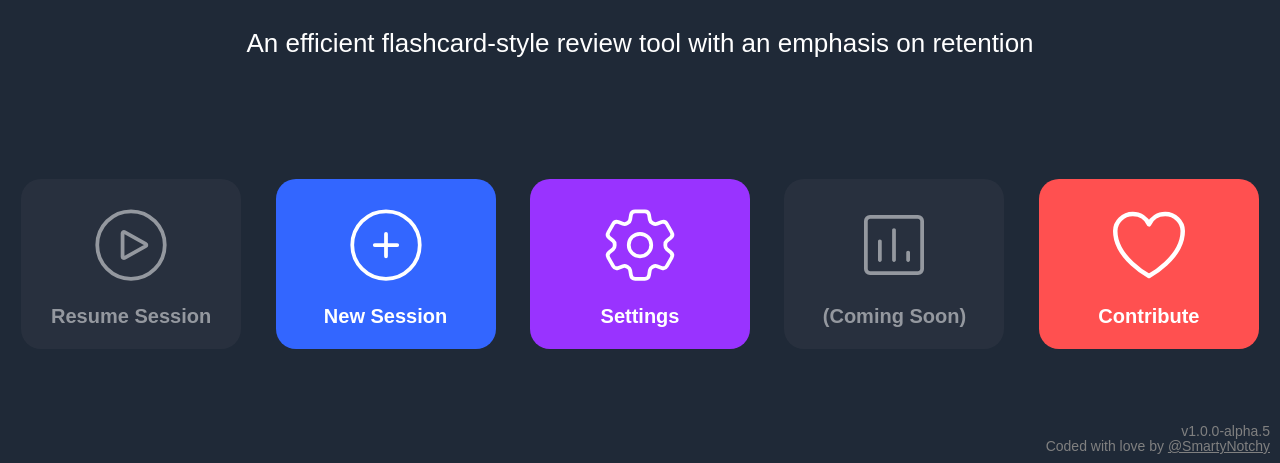
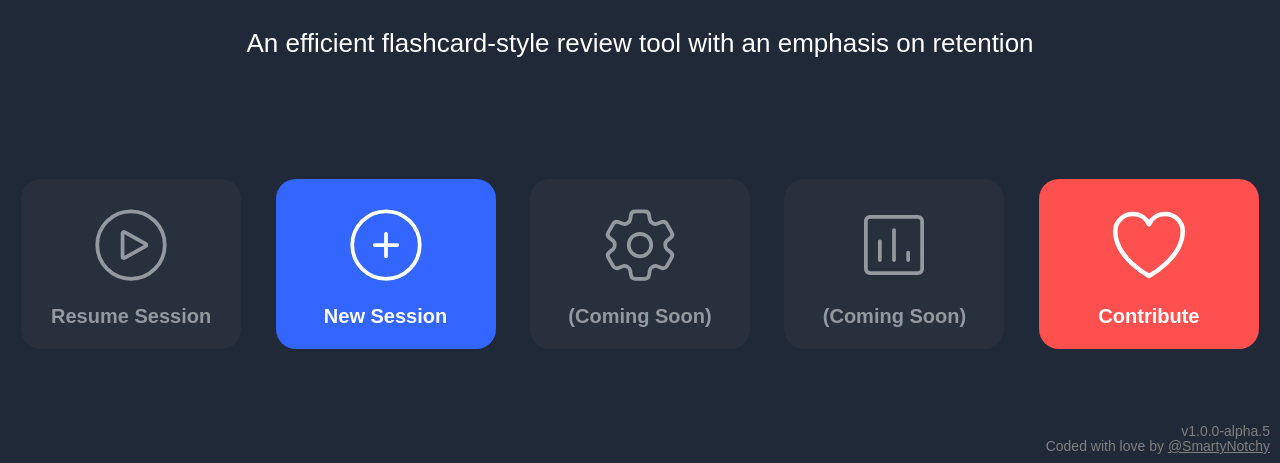
Before and after one commit to SmartyNotchy/Rapidfire, a plain HTML site: page index.html in a window 1280 px wide. Shown: the part 337-800 px from the top of the page. Drawn offline with Linux system fonts and the light colour scheme; a web font is replaced by a local one.

Commit message:
Final Polish before Alpha Update

```diff
--- a/index.html
+++ b/index.html
@@ -99,10 +99,10 @@
               New Session
             </div>
           </button>
-          <button class="mainmenu_btn" id="mainmenu_btn_settings">
+          <button class="mainmenu_btn" id="mainmenu_btn_settings" disabled>
             <div class="mm_btn_content">
               <svg id="mm_svg_new" class="mm_svg"><use id="mm_svg_new_src" href="#svg_settings"></use></svg>
-              Settings
+              (Coming Soon)
             </div>
           </button>
           <button class="mainmenu_btn" id="mainmenu_btn_stats" disabled>
@@ -238,7 +238,7 @@
 
       <div id="session_div">
         <div id="session_corner_div">
-          <button id="session_settings_btn" class="session_corner_btn">
+          <button id="session_settings_btn" class="session_corner_btn" disabled>
             <svg id="session_svg_settings" class="session_svg"><use href="#svg_settingsalt"></use></svg>
           </button>
           <button id="session_stats_btn" class="session_corner_btn" disabled>
```
Also changed, not shown: questions/nsl/u1ch1.txt, questions/nsl/u1ch2.txt, questions/nsl/u1ch3.txt, questions/nsl/u2ch4.txt.
